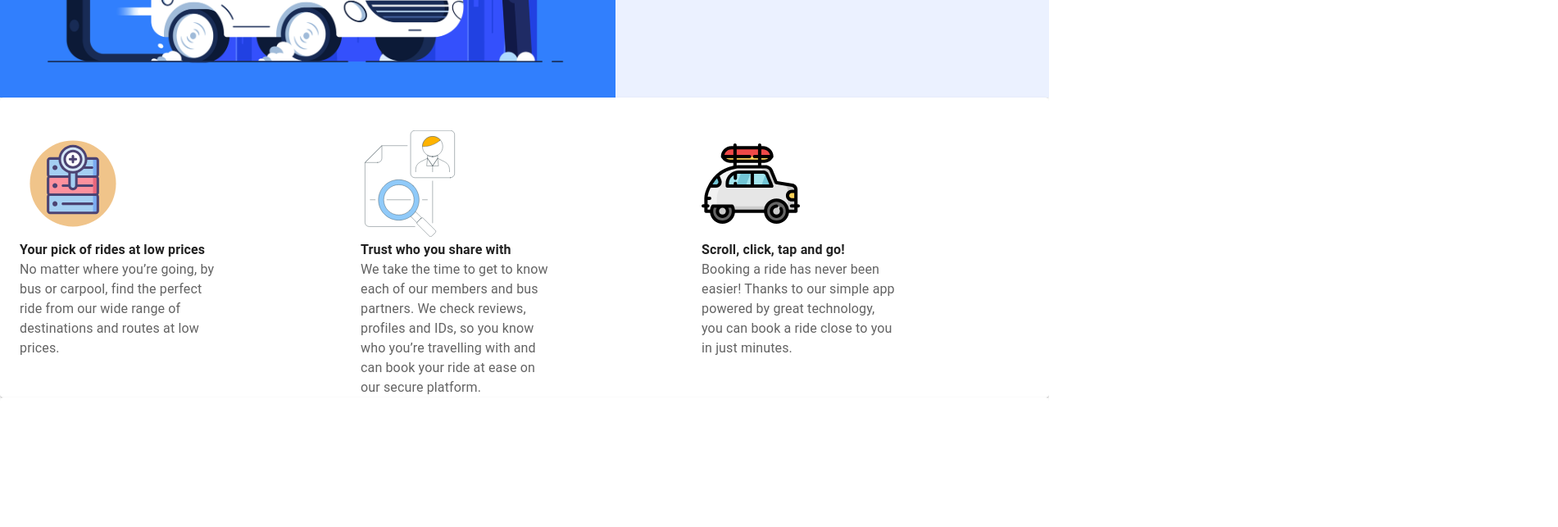
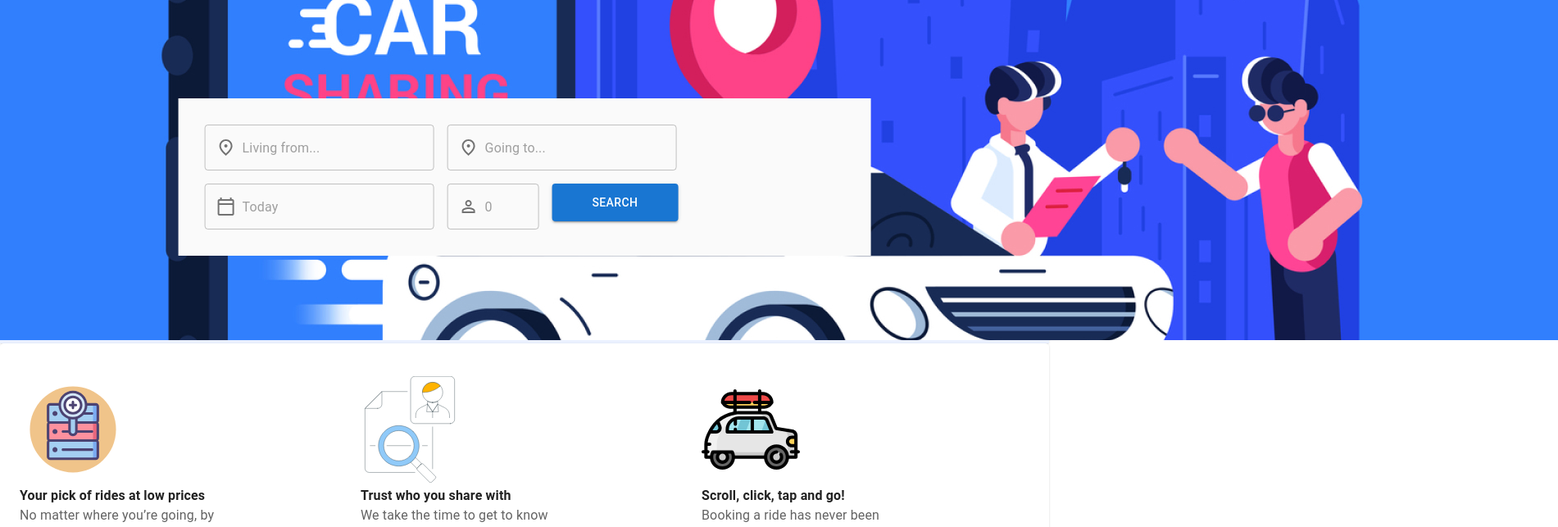
Before and after one commit to ARomaSIZE/paiduaygun, a Next.js app: page /home in a window 1280 px wide. Shown: the part 440-1083 px from the top of the page at 82% size, 1901 px wide, since content can reach past the window. Built offline with nearby package versions, Linux system fonts and the light colour scheme.

Commit message:
home header

```diff
--- a/pages/home.js
+++ b/pages/home.js
@@ -1,4 +1,4 @@
-import ImageHeader2 from "../imgs/ImageHeader2.jpg";
+import ImageHeader1 from "../imgs/ImageHeader1.jpg";
 import List from "../imgs/iconlist.svg";
 import Sraech from "../imgs/iconreshot.svg";
 import Car from "../imgs/iconcar.svg";
@@ -14,20 +14,105 @@ import Typography from "@mui/material/Typography";
 import { Stack } from "@mui/system";
 import { COLORS } from "../values/colors";
 import Paper from "@mui/material/Paper";
+import Button from '@mui/material/Button';
+// import { AdapterDayjs } from '@mui/x-date-pickers/AdapterDayjs';
+
+import { useState } from "react";
+
+import CardMedia from '@mui/material/CardMedia';
+import Card from '@mui/material/CardMedia';
+
+import CalendarTodayOutlinedIcon from '@mui/icons-material/CalendarTodayOutlined';
+import PlaceOutlinedIcon from '@mui/icons-material/PlaceOutlined';
+import PersonOutlineOutlinedIcon from '@mui/icons-material/PersonOutlineOutlined';
+
+import TextField from '@mui/material/TextField';
+
+import InputAdornment from '@mui/material/InputAdornment';
+
+
+
 
 export default function Home() {
+
   return (
     <>
       <Stack>
         <Paper>
           {/* <Container maxWidth="xl"> */}
-            <Box
-              sx={{ backgroundColor: COLORS.B1, height: 500, width: "auto" }}
-            >
-              <Image src={ImageHeader2} alt="imageheader" height={500} />
+          <Box
+            sx={{ backgroundColor: COLORS.B1 }}
+          >
+            <Image src={ImageHeader1} alt="imageheader" />
+          </Box>
+          <div style={{
+            position: "absolute",
+
+            top: "70%", left: "50%"
+            , transform: "translateX(-50%)",
+
+
+          }}>
+            <Box sx={{ backgroundColor: COLORS.F4, padding: 3, width: '66Vw' }}>
+              <Grid container direction="row"  >
+                <Grid item sx={3}>
+                  <TextField
+                    id="outlined-start-adornment"
+                    sx={{ m: 1, }}
+                    placeholder="Living from..."
+                    InputProps={{
+                      startAdornment: <InputAdornment position="start"><PlaceOutlinedIcon /></InputAdornment>,
+                    }}
+                  />
+                </Grid>
+                <Grid item sx={3}>
+                  <TextField
+                    id="outlined-start-adornment"
+                    sx={{ m: 1, }}
+                    placeholder="Going to..."
+                    InputProps={{
+                      startAdornment: <InputAdornment position="start"><PlaceOutlinedIcon /></InputAdornment>,
+                    }}
+                  />
+
+                </Grid>
+                <Grid item sx={3}>
+                  <TextField
+                    id="outlined-start-adornment"
+                    sx={{ m: 1,  }}
+                    placeholder="Today"
+                    InputProps={{
+                      startAdornment: <InputAdornment position="start"><CalendarTodayOutlinedIcon /></InputAdornment>,
+                    }}
+                  />
+
+
+
+                </Grid>
+                <Grid item sx={{ width: '8rem' }}>
+                  <TextField
+                    id="outlined-start-adornment"
+                    sx={{ m: 1, }}
+                    placeholder="0"
+                    InputProps={{
+                      startAdornment: <InputAdornment position="start"><PersonOutlineOutlinedIcon /></InputAdornment>,
+                    }}
+                  />
+
+                </Grid>
+                <Grid item >
+                  <Button variant="contained" sx={{ m: 1, width: '12Vw', height: '5.7Vh' }}>Search</Button>
+                </Grid>
+              </Grid>
             </Box>
+
+          </div>
           {/* </Container> */}
         </Paper>
+
+
+
+
 
         <Paper>
           <Container sx={{ marginTop: 5 }} maxWidth="xl">
```
Also changed, not shown: imgs/ImageHeader1.jpg (added).
